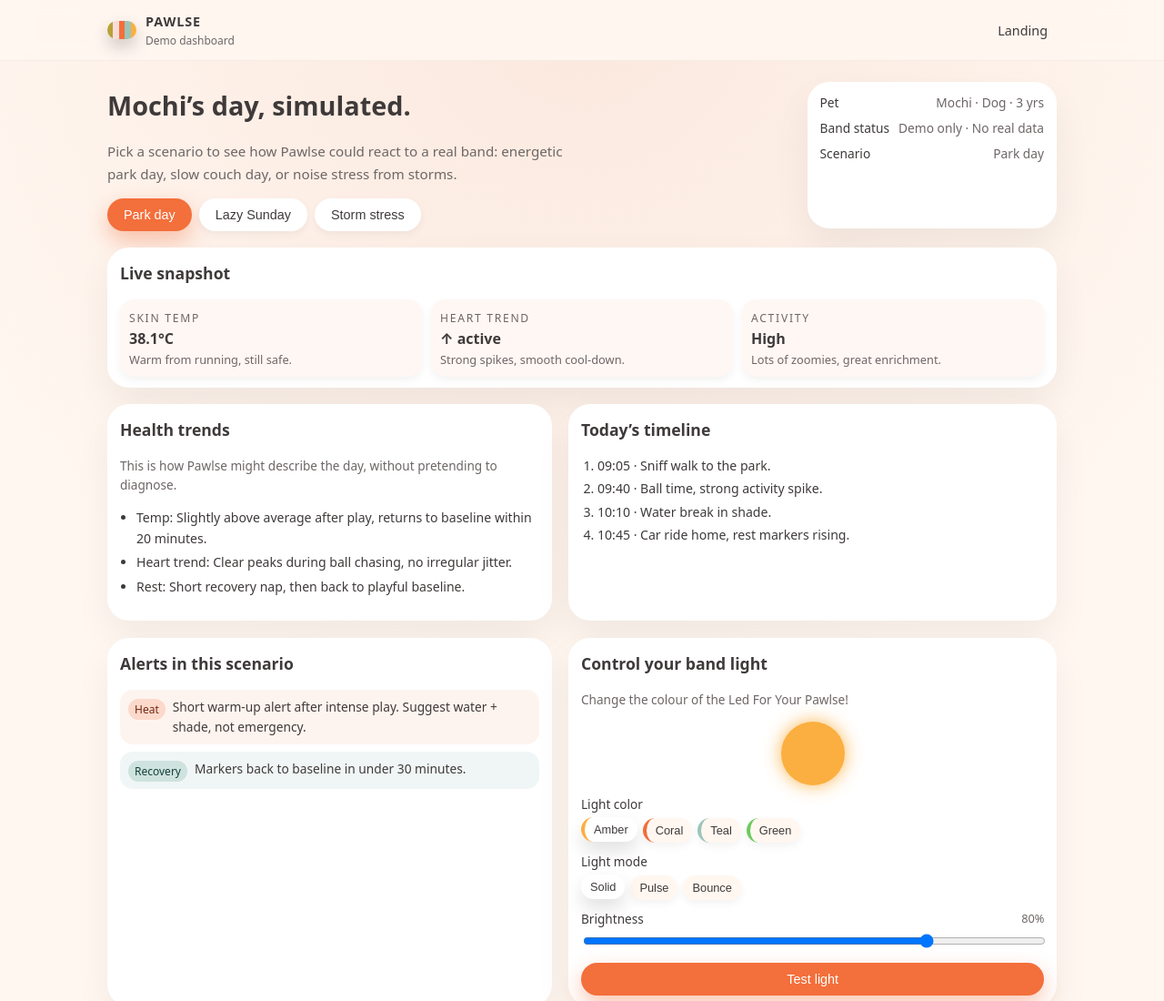
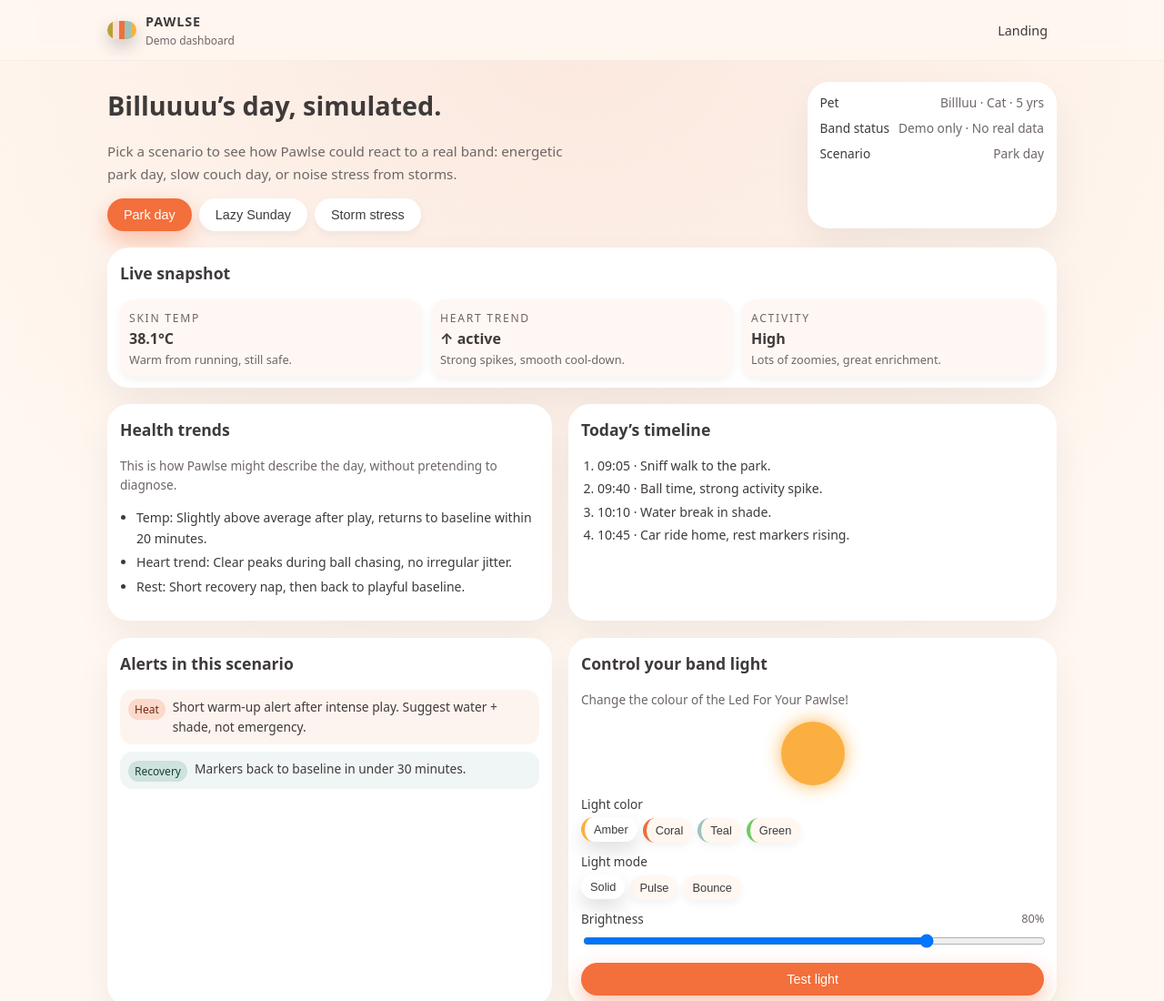
Before and after one commit to Ankit-Plax/pawlse, a plain HTML site: page demo.html in a window 1280 px wide. Shown: the top 1100 px of the page at 91% size. Drawn offline with Linux system fonts and the light colour scheme.

Commit message:
Update demo.html

```diff
--- a/demo.html
+++ b/demo.html
@@ -29,7 +29,7 @@
     <main class="shell demo-main" id="demo-main">
       <section class="demo-header">
         <div class="demo-heading animate-pop">
-          <h1>Mochi’s day, simulated.</h1>
+          <h1>Billuuuu’s day, simulated.</h1>
           <p>
             Pick a scenario to see how Pawlse could react to a real band:
             energetic park day, slow couch day, or noise stress from storms.
@@ -44,7 +44,7 @@
           <div class="summary-card">
             <div class="summary-row">
               <span class="summary-label">Pet</span>
-              <span class="summary-value">Mochi · Dog · 3 yrs</span>
+              <span class="summary-value">Billluu · Cat · 5 yrs</span>
             </div>
             <div class="summary-row">
               <span class="summary-label">Band status</span>
```
